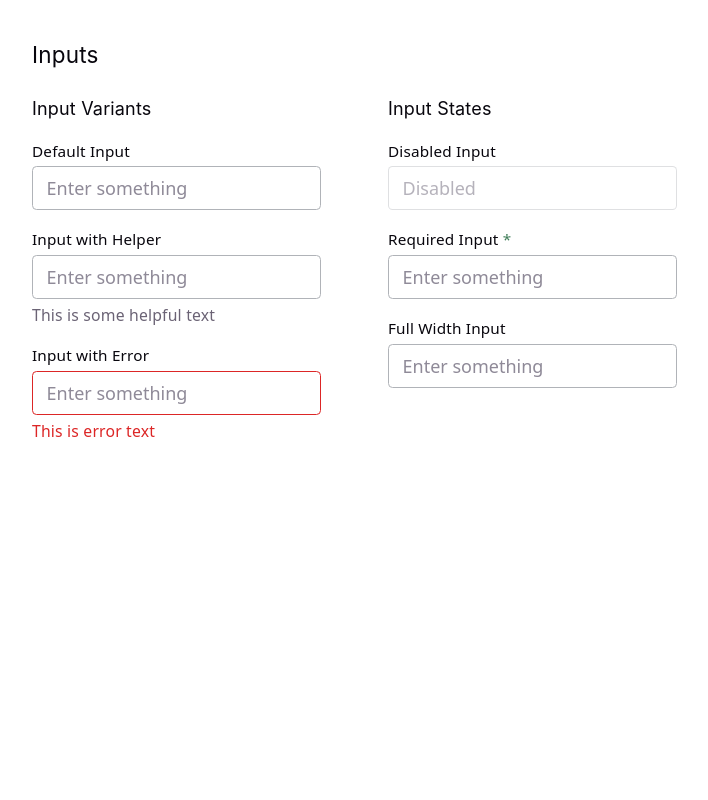
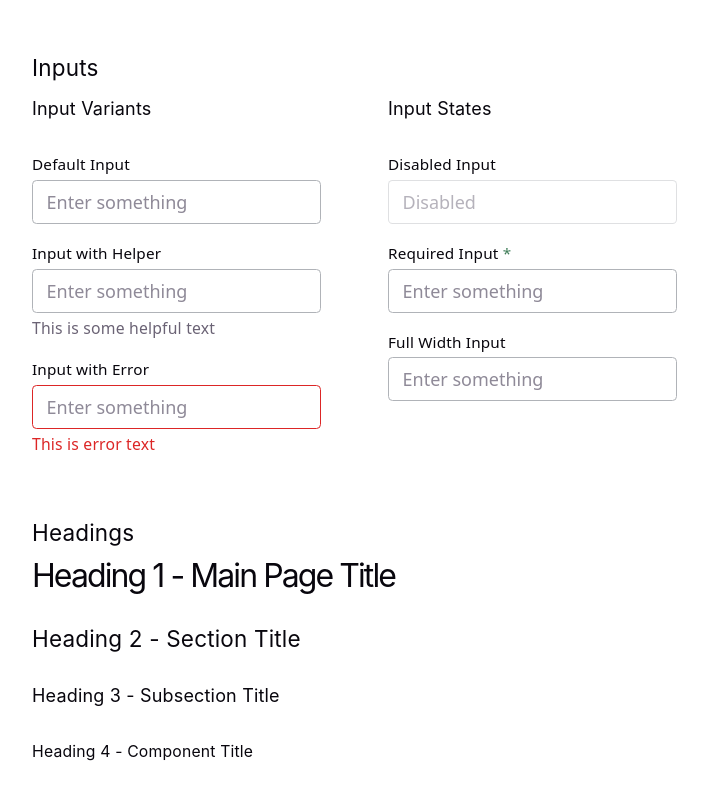
Before and after one commit to lynnerang/access-ui, a React (Vite) app: page / in a window 1280 px wide. Shown: the part 400-1200 px from the top of the page, without its empty margins (22-730 px from the left). Before the commit the page ends 896 px from the top, so only its background shows below. Built offline with nearby package versions, Linux system fonts and the light colour scheme.

Commit message:
Display headings in style guide

```diff
--- a/src/components/App.scss
+++ b/src/components/App.scss
@@ -18,14 +18,16 @@
     line-height: 1.05;
   }
 
-
   h2 {
-    margin: 0 0 vars.$space-lg 0;
     font-size: vars.$heading-2;
   }
 
   h3 {
     font-size: vars.$heading-3;
+  }
+
+  h4 {
+    font-size: vars.$heading-4;
   }
 
   .component-section {
@@ -69,6 +71,20 @@
     }
   }
 
+  .heading-examples {
+    display: flex;
+    flex-direction: column;
+    gap: vars.$space-md;
+    width: 100%;
+
+    section {
+      display: flex;
+      flex-direction: column;
+      gap: vars.$space-md;
+      align-items: flex-start;
+    }
+  }
+
   @media (max-width: vars.$breakpoint-small) {
     padding: vars.$space-lg;
   }
--- a/src/components/App.tsx
+++ b/src/components/App.tsx
@@ -60,6 +60,19 @@ function App() {
             </section>
           </div>
         </section>
+
+        <section className="component-section">
+          <h2>Headings</h2>
+
+          <div className="heading-examples">
+            <section>
+              <h1>Heading 1 - Main Page Title</h1>
+              <h2>Heading 2 - Section Title</h2>
+              <h3>Heading 3 - Subsection Title</h3>
+              <h4>Heading 4 - Component Title</h4>
+            </section>
+          </div>
+        </section>
       </main>
     </>
   );
--- a/src/styles/index.scss
+++ b/src/styles/index.scss
@@ -61,7 +61,7 @@ h4 {
   font-family: vars.$font-heading;
   font-weight: 400;
   color: vars.$text-h;
-  margin: 0;
+  margin: 0 0 vars.$space-sm 0;
 }
 
 h1 {
```
